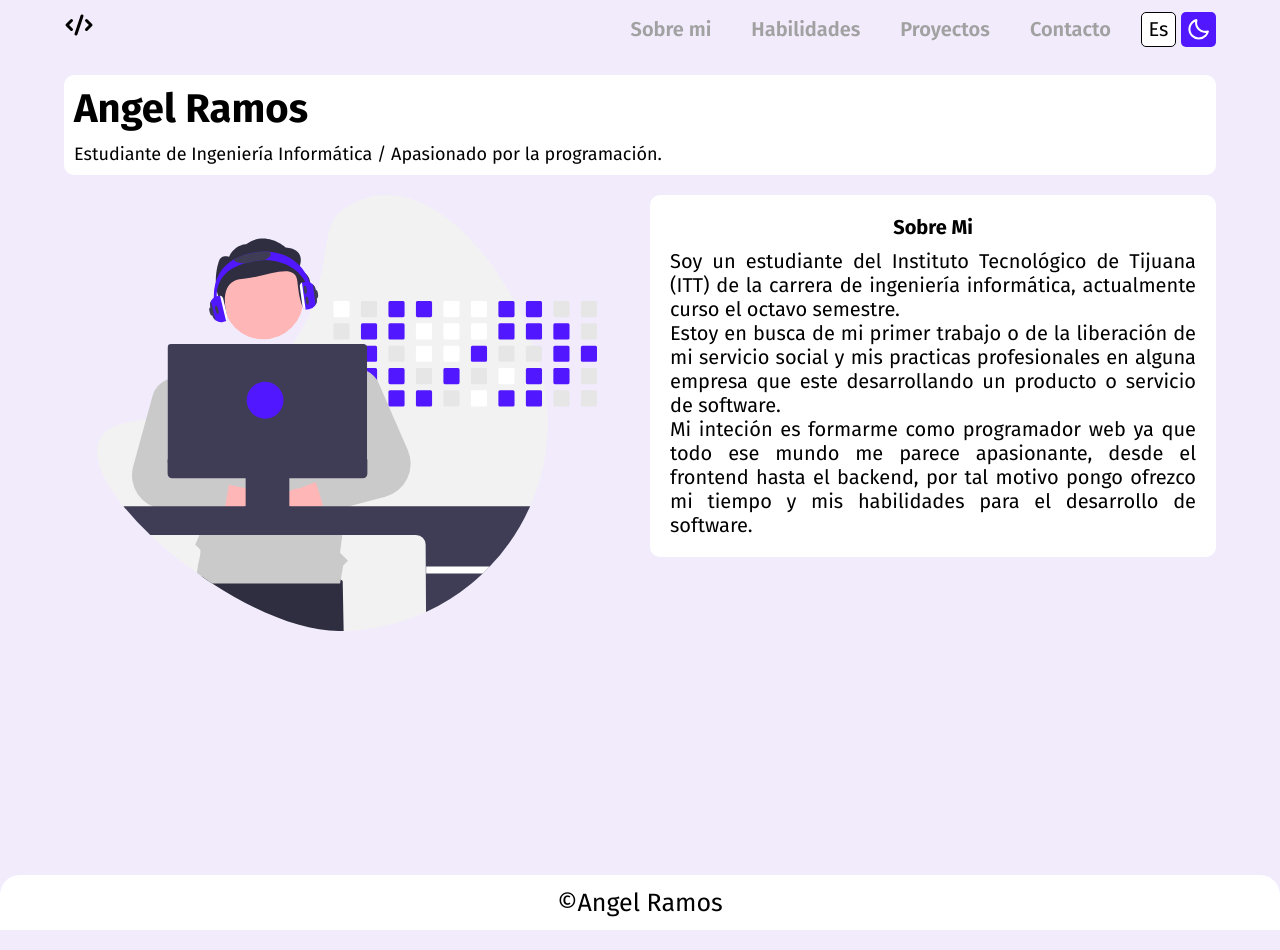
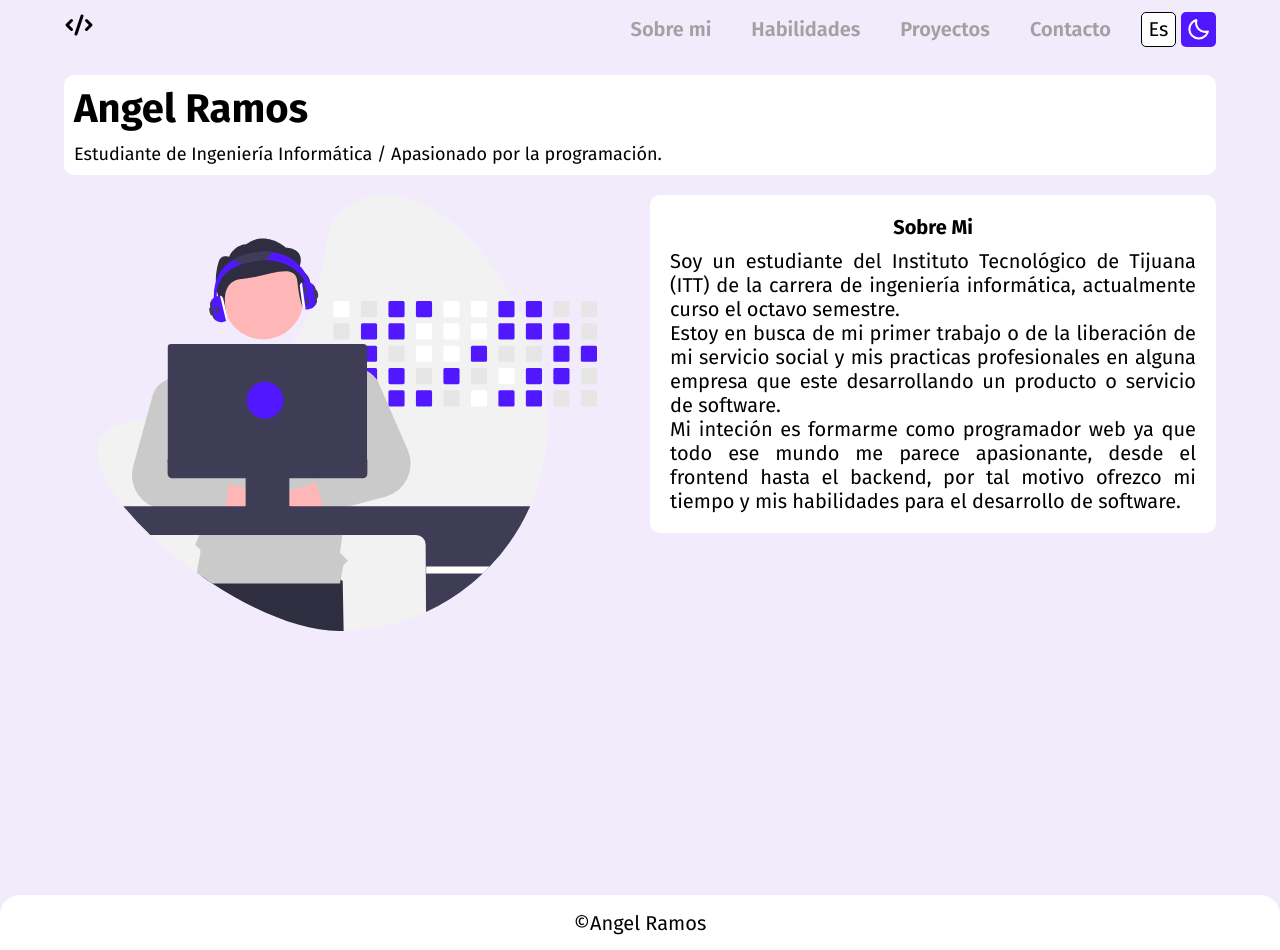
Before and after one commit to Ramos-Angel-20/Personal-Portfolio, a React (Create React App) app: page / in a window 1280 px wide. Built offline with nearby package versions, Linux system fonts and the light colour scheme.

Commit message:
Agregado margin al footer

```diff
--- a/src/components/About.js
+++ b/src/components/About.js
@@ -20,7 +20,7 @@ const About = () => {
                     mis practicas profesionales en alguna empresa que este desarrollando un producto o servicio
                     de software. <br/>
                     Mi inteción es formarme como programador web ya que todo ese mundo me parece apasionante, desde
-                    el frontend hasta el backend, por tal motivo pongo ofrezco mi tiempo y mis habilidades para el
+                    el frontend hasta el backend, por tal motivo ofrezco mi tiempo y mis habilidades para el
                     desarrollo de software.
                 </p>
             </div>
--- a/src/styles/components/_Footer.scss
+++ b/src/styles/components/_Footer.scss
@@ -1,6 +1,7 @@
 .footer {
+    margin-top: 2rem;
     background-color: var(--container-background);
-    font-size: 2.5rem;
+    font-size: 2rem;
     border-radius: 2rem 2rem 0 0;
     min-height: var(--navbar-height);
     padding: 1rem;
```
